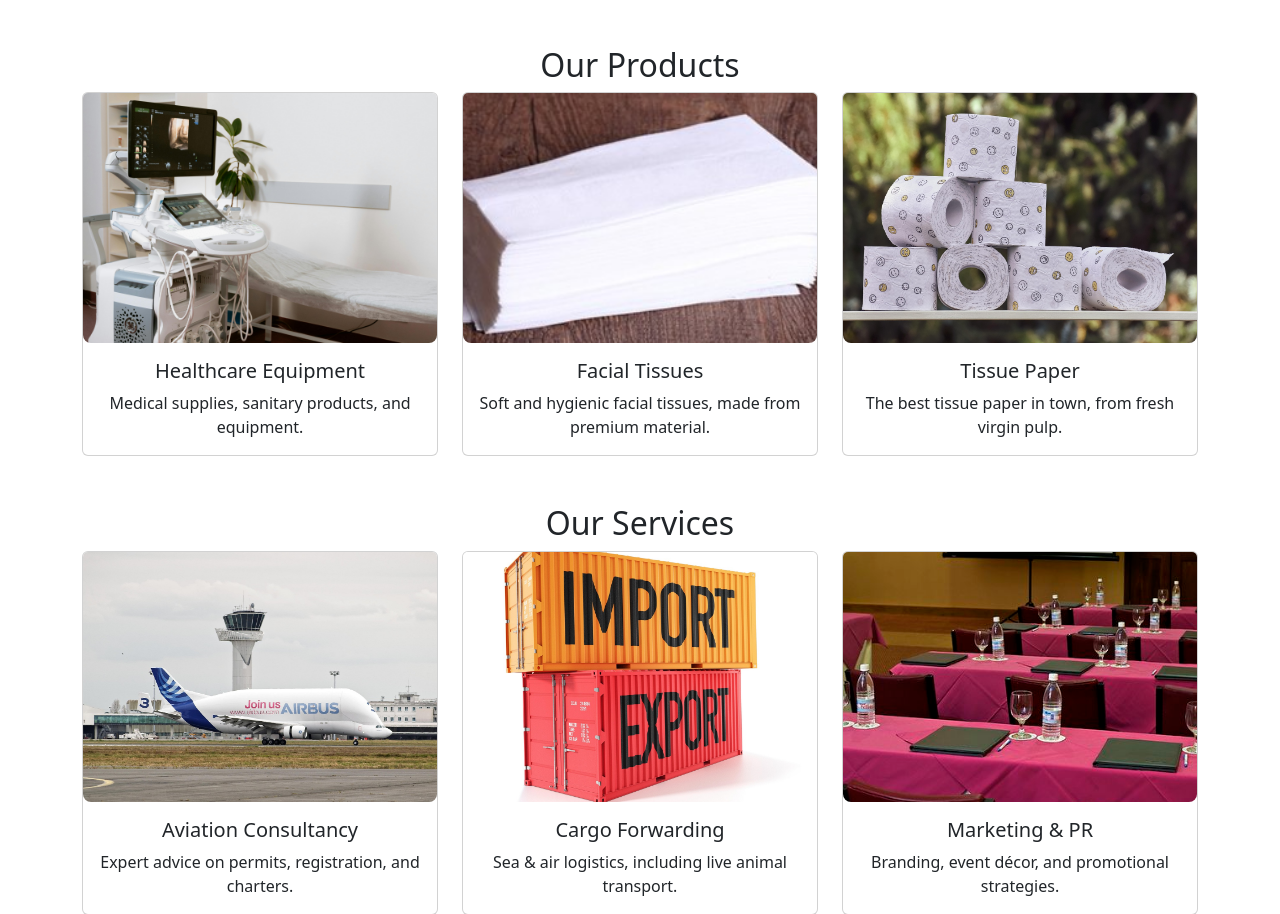
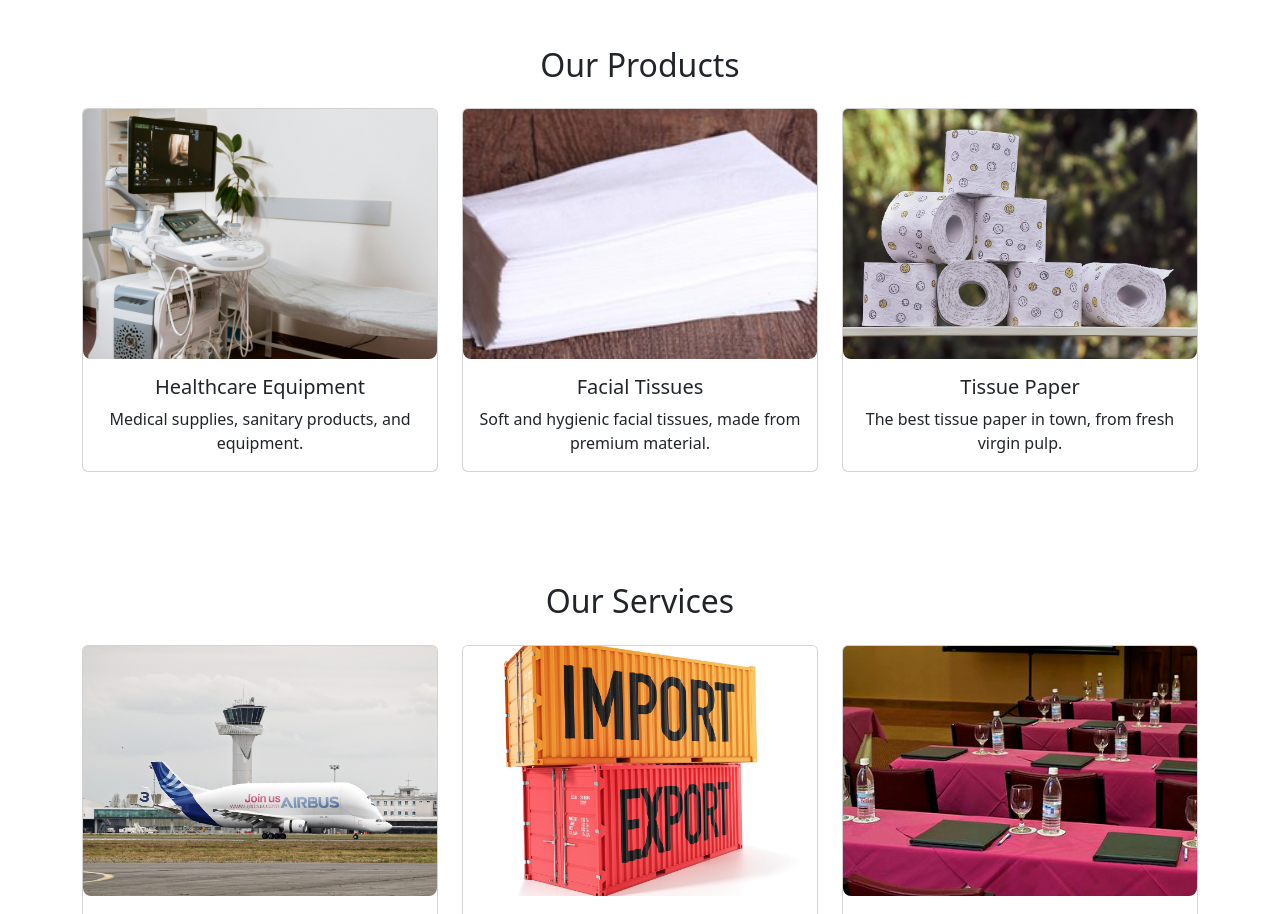
Before and after one commit to Isiji/breac-webiste, a React (Create React App) app in the folder breac-website/: page / in a window 1280 px wide. Shown: the part 698-1612 px from the top of the page. Built offline with nearby package versions, Linux system fonts and the light colour scheme.

Commit message:
adding a place for whatsapp inquiry

```diff
--- a/breac-website/src/components/Hero.js
+++ b/breac-website/src/components/Hero.js
@@ -1,6 +1,7 @@
 import React from 'react';
 import { Container, Button } from 'react-bootstrap';
 import { motion } from 'framer-motion';
+import { Link } from 'react-router-dom';
 
 const Hero = () => {
     return (
@@ -14,7 +15,9 @@ const Hero = () => {
                 <Container className="text-center">
                     <h1>Doing It Right</h1>
                     <p>Providing essential life needs with the best quality products and services.</p>
-                    <Button className="hero-btn">Learn More</Button>
+                    <Link to="/about">
+                        <Button className="hero-btn">Learn More</Button>
+                    </Link>
                 </Container>
             </motion.div>
         </div>
--- a/breac-website/src/components/Products.js
+++ b/breac-website/src/components/Products.js
@@ -20,10 +20,10 @@ const Products = () => {
             transition={{ duration: 1.5 }}
         >
             <Container className="my-5">
-                <h2 className="text-center">Our Products</h2>
-                <Row>
+                <h2 className="text-center mb-4">Our Products</h2>
+                <Row className="g-4"> {/* Bootstrap spacing class */}
                     {products.map((product, index) => (
-                        <Col md={4} key={index}>
+                        <Col md={4} key={index} className="product-spacing">
                             <motion.div whileHover={{ scale: 1.1 }} whileTap={{ scale: 1.2 }}>
                                 <Card className="text-center">
                                     <Card.Img variant="top" src={product.image} className="product-image" />
--- a/breac-website/src/components/Services.js
+++ b/breac-website/src/components/Services.js
@@ -20,10 +20,10 @@ const Services = () => {
             transition={{ duration: 1.5 }}
         >
             <Container className="my-5">
-                <h2 className="text-center">Our Services</h2>
-                <Row>
+                <h2 className="text-center mb-4">Our Services</h2>
+                <Row className="g-4"> {/* Bootstrap spacing class */}
                     {services.map((service, index) => (
-                        <Col md={4} key={index}>
+                        <Col md={4} key={index} className="service-spacing">
                             <motion.div whileHover={{ scale: 1.1 }} whileTap={{ scale: 1.2 }}>
                                 <Card className="text-center">
                                     <Card.Img variant="top" src={service.image} alt={service.title} className="service-image" />
--- a/breac-website/src/index.css
+++ b/breac-website/src/index.css
@@ -37,3 +37,23 @@ body {
     object-fit: cover; /* Keeps aspect ratio while filling the space */
     border-radius: 8px; /* Optional: rounded corners */
 }
+
+.product-spacing {
+    padding-bottom: 30px; /* Adds spacing between items */
+}
+
+@media (max-width: 768px) {
+    .product-spacing {
+        padding-bottom: 40px; /* Extra spacing on small screens */
+    }
+}
+
+.service-spacing {
+    padding-bottom: 30px; /* Adds spacing between service items */
+}
+
+@media (max-width: 768px) {
+    .service-spacing {
+        padding-bottom: 40px; /* Extra spacing for smaller screens */
+    }
+}
--- /dev/null
+++ b/breac-website/src/pages/Home.css
@@ -0,0 +1,20 @@
+.home-section-link {
+    display: block;
+    text-decoration: none;
+    color: inherit;
+    transition: transform 0.3s ease-in-out;
+}
+
+.home-section-link:hover {
+    transform: scale(1.02);
+}
+
+.section-spacing {
+    margin-bottom: 80px; /* Default spacing */
+}
+
+@media (max-width: 768px) {
+    .section-spacing {
+        margin-bottom: 100px; /* Increase spacing for smaller screens */
+    }
+}
--- a/breac-website/src/pages/Home.js
+++ b/breac-website/src/pages/Home.js
@@ -1,16 +1,36 @@
 import React from 'react';
+import { Link } from 'react-router-dom';
 import Hero from '../components/Hero';
 import Services from '../components/Services';
 import Products from '../components/Products';
 import About from '../components/About';
+import './Home.css';
 
 const Home = () => {
     return (
         <div>
             <Hero />
-            <Products />
-            <Services />
-            <About />
+
+            {/* Clickable Products Section */}
+            <Link to="/products" className="home-section-link">
+                <div className="section-spacing">
+                    <Products />
+                </div>
+            </Link>
+
+            {/* Clickable Services Section */}
+            <Link to="/services" className="home-section-link">
+                <div className="section-spacing">
+                    <Services />
+                </div>
+            </Link>
+
+            {/* Clickable About Section */}
+            <Link to="/about" className="home-section-link">
+                <div className="section-spacing">
+                    <About />
+                </div>
+            </Link>
         </div>
     );
 };
--- a/breac-website/src/pages/Products.js
+++ b/breac-website/src/pages/Products.js
@@ -1,15 +1,19 @@
 import React from 'react';
-import { Container, Row, Col, Card } from 'react-bootstrap';
+import { Container, Row, Col, Card, Button } from 'react-bootstrap';
 import { motion } from 'framer-motion';
 import products from '../data/products';
 import './Products.css';
+
+const whatsappNumber = "254711772930"; // Replace with actual number
 
 const Products = () => {
     return (
         <Container className="my-5">
             <h2 className="text-center mb-4">Our Products</h2>
             <Row>
-                {products.map((product, index) => (
+                {products.map((product, index) => {
+                    const whatsappLink = `https://wa.me/${whatsappNumber}?text=${encodeURIComponent(`Hello, I'm interested in ${product.name}.`)}`;
+                    return (
                         <Col md={6} key={index} className="d-flex align-items-center mb-4">
                             {/* Image slides in from the left */}
                             <motion.div
@@ -33,10 +37,15 @@ const Products = () => {
                                 <Card.Body>
                                     <Card.Title>{product.name}</Card.Title>
                                     <Card.Text>{product.description}</Card.Text>
+                                    {/* WhatsApp Button */}
+                                    <a href={whatsappLink} target="_blank" rel="noopener noreferrer">
+                                        <Button variant="success" className="mt-2">Inquire or Order via WhatsApp</Button>
+                                    </a>
                                 </Card.Body>
                             </motion.div>
                         </Col>
-                ))}
+                    );
+                })}
             </Row>
         </Container>
     );
--- a/breac-website/src/pages/Services.js
+++ b/breac-website/src/pages/Services.js
@@ -1,15 +1,19 @@
 import React from 'react';
-import { Container, Row, Col, Card } from 'react-bootstrap';
+import { Container, Row, Col, Card, Button } from 'react-bootstrap';
 import { motion } from 'framer-motion';
 import services from '../data/services';
 import './Services.css';
+
+const whatsappNumber = "254711772930"; // Replace with actual number
 
 const Services = () => {
     return (
         <Container className="my-5">
             <h2 className="text-center mb-4">Our Services</h2>
             <Row>
-                {services.map((service, index) => (
+                {services.map((service, index) => {
+                    const whatsappLink = `https://wa.me/${whatsappNumber}?text=${encodeURIComponent(`Hello, I'm interested in ${service.title}.`)}`;
+                    return (
                         <Col md={6} key={index} className="d-flex align-items-center mb-4">
                             {/* Image slides in from the left */}
                             <motion.div
@@ -33,10 +37,15 @@ const Services = () => {
                                 <Card.Body>
                                     <Card.Title>{service.title}</Card.Title>
                                     <Card.Text>{service.description}</Card.Text>
+                                    {/* WhatsApp Button */}
+                                    <a href={whatsappLink} target="_blank" rel="noopener noreferrer">
+                                        <Button variant="success" className="mt-2">Inquire or Order via WhatsApp</Button>
+                                    </a>
                                 </Card.Body>
                             </motion.div>
                         </Col>
-                ))}
+                    );
+                })}
             </Row>
         </Container>
     );
```
Also changed, not shown: breac-website/src/components/ServiceCard.js (deleted). Lines whose indentation alone changed are shown as unchanged.
